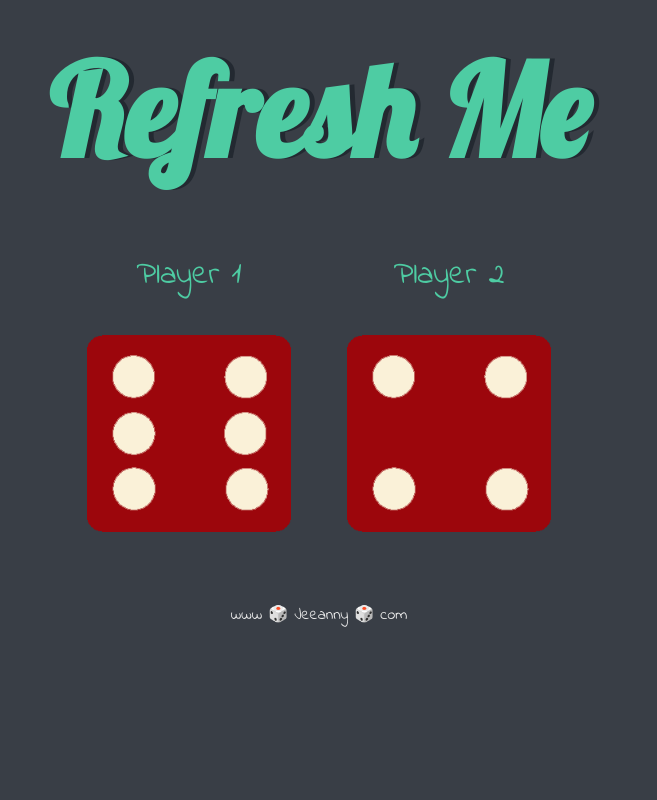
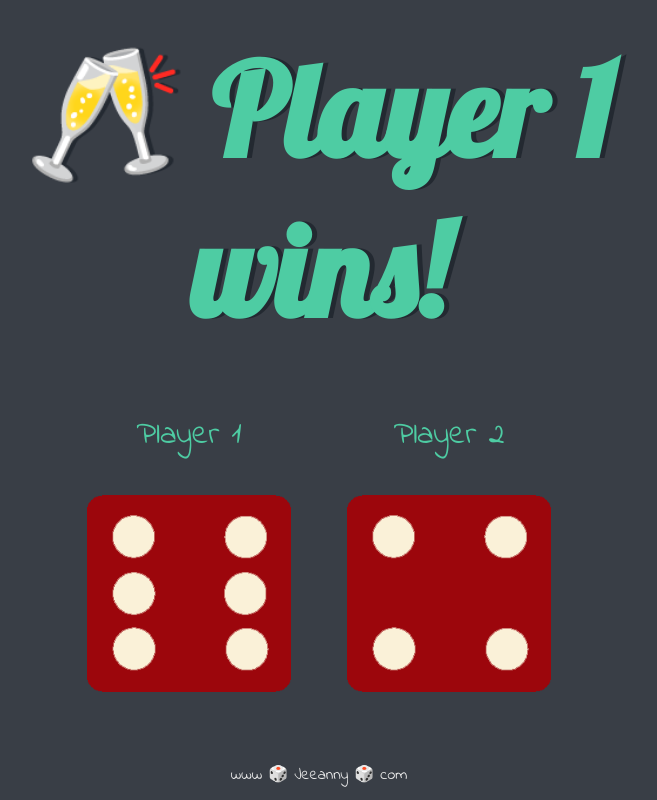
Before and after one commit to jeeannyy/Dice-Game, a website: page index.html in a window 1280 px wide. Shown: the whole page, without its empty margins (321-978 px from the left). Drawn offline with Linux system fonts and the light colour scheme.

Commit message:
edit file name

```diff
--- a/index.html
+++ b/index.html
@@ -24,7 +24,7 @@
 
     </div>
 
-    <script src="index2.js"></script>
+    <script src="index.js" charset="utf-8"></script>
   </body>
 
 
```
